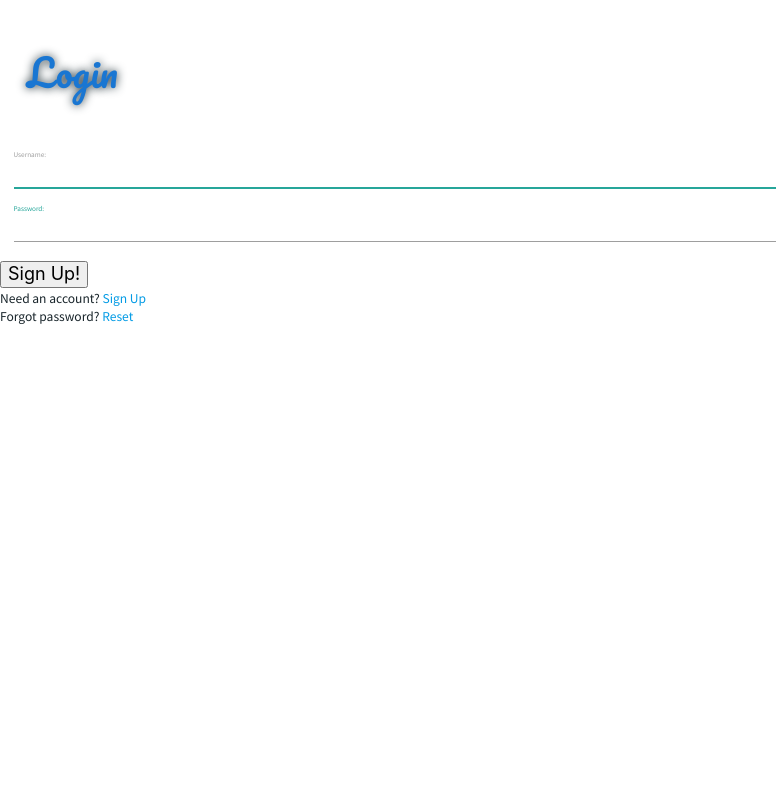
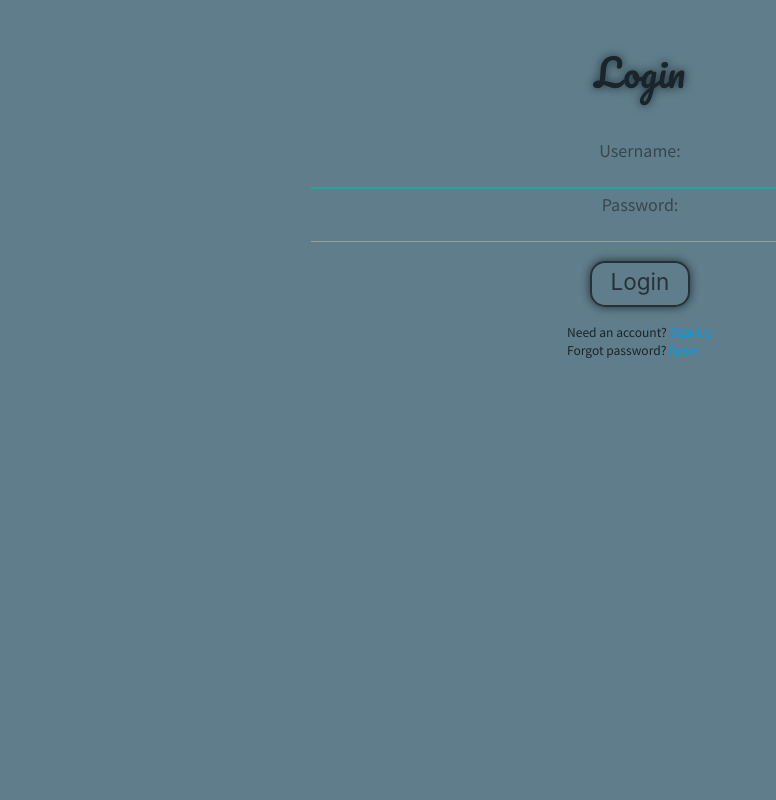
Before and after one commit to keegangood/shreddit.io, a Django app: page /login/ in a window 1280 px wide. Shown: the whole page, without its empty margins (0-776 px from the left). Run offline with Django 3.2, Linux system fonts and the light colour scheme; parts of the project's set-up code (start-up, migrations or seed data) failed here and were passed over.

Commit message:
style login page

```diff
--- /dev/null
+++ b/shreddit.io/shreddit.io/static/css/login.css
@@ -0,0 +1,38 @@
+#login-content {
+    align-items: center;
+    display: flex;
+    flex-direction: column;
+    min-height: 100vh;
+    position: absolute;
+    /* text-align: center; */
+    width: 100vw;
+}
+
+#login-content label {
+    color: #37474f;
+    font-size: 2rem;
+}
+
+#login-content form{
+    align-items: center;
+    display: flex;
+    flex-direction: column;
+    text-align: center;
+}
+
+#login-content button {
+    border: none;
+}
+
+#login-content .form-submit {
+    border: 2px solid #253137;
+    border-radius: 15px;
+    box-shadow: 0 0 10px #203138;
+    font-family: 'Pacifico', cursive;
+    font-size: 2.5rem;
+    margin-bottom: 15px;
+    padding: 0.5rem 1rem 1rem 1rem;
+    text-shadow: 0 0 10px #203138;
+    transition: all .3s ease;
+    width: 100px
+}
--- a/shreddit.io/shreddit.io/templates/base.html
+++ b/shreddit.io/shreddit.io/templates/base.html
@@ -22,6 +22,9 @@
     <link rel="stylesheet" href="{% static 'css/mobile-nav.css' %}">
     <link rel="stylesheet" href="{% static 'css/home.css' %}">
     <link rel="stylesheet" href="{% static 'css/profile.css' %}">
+    <link rel="stylesheet" href="{% static 'css/login.css' %}">
+
+
 
 
     <!-- load fonts -->
--- a/shreddit.io/shreddit.io/templates/users/login.html
+++ b/shreddit.io/shreddit.io/templates/users/login.html
@@ -1,10 +1,12 @@
 {% extends 'base.html' %}
 
 {% block content %}
-    <h1 class="blue-text text-darken-2">Login</h1>
+    <div id="login-content" class="blue-grey">
+        <h1>Login</h1>
 
-    <div class="register-form">
-        <form method="POST">
+        <div class="row">
+            <div class="col s12 form-container">
+                <form method="POST" class="login-form">
                     {% csrf_token %}
 
                     <fieldset>
@@ -12,13 +14,16 @@
                     </fieldset>
 
                     <div class="form-submit">
-                <button class="submit-button">Sign Up!</button>
+                        <button class="submit-button blue-grey blue-grey-text text-darken-4" type="submit">Login</button>
                     </div>
                 </form>
+            </div>
+        </div>
 
         <div class="register-links">
             <small>Need an account? <a href="{% url 'signup' %}">Sign Up</a></small><br/>
             <small>Forgot password? <a href="#">Reset</a></small>
         </div>
     </div>
+
 {% endblock %}
```
Also changed, not shown: shreddit.io/shreddit.io/db.sqlite3. Lines whose indentation alone changed are shown as unchanged.
